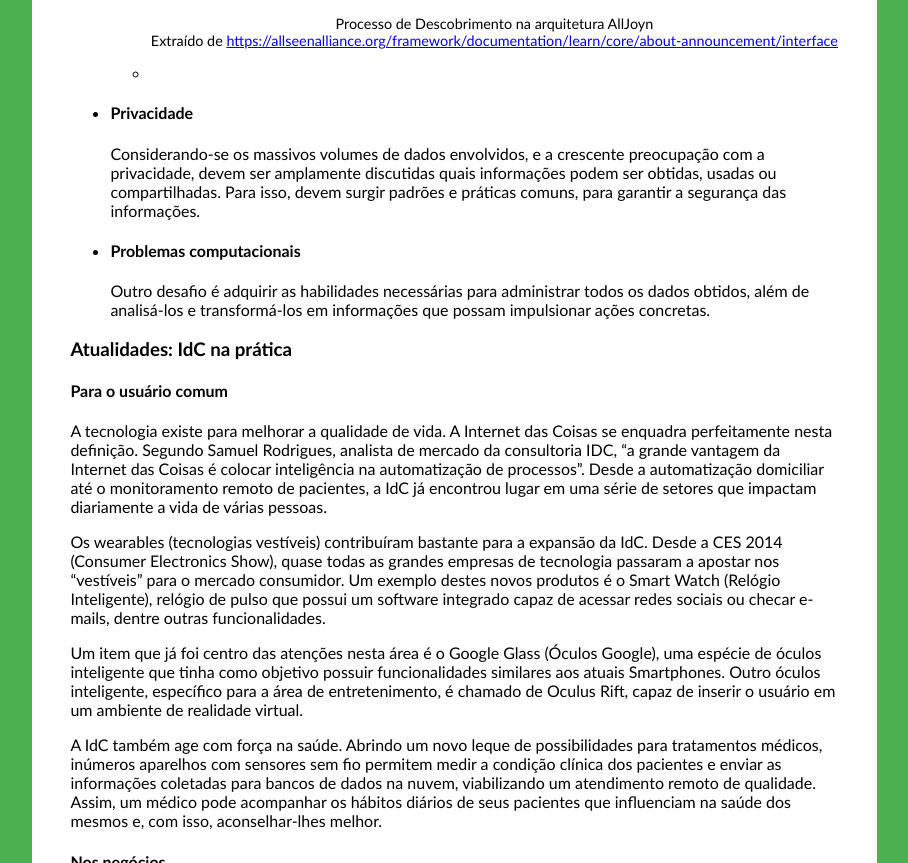
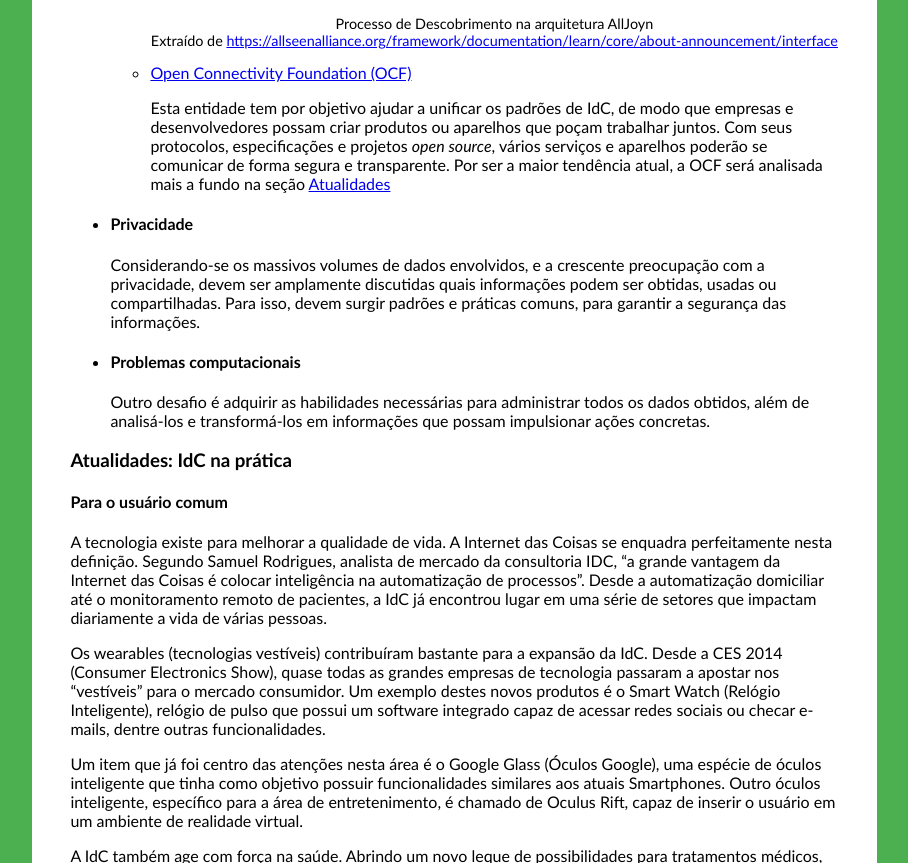
Before and after one commit to celsott/redes1html, a plain HTML site: page iot.html in a window 1280 px wide. Shown: the part 2446-3309 px from the top of the page, without its empty margins (288-1196 px from the left). Drawn offline with Linux system fonts and the light colour scheme.

Commit message:
Acrescentei OCF
Ainda estou em dúvida sobre a diferença entre OCF e OIC.
Joguei a responsabilidade para o Marcelo.
Verificar se o link tem que ser pra Atualidades msm

```diff
--- a/iot.html
+++ b/iot.html
@@ -78,7 +78,8 @@
 		    		<img src="img/AllJoyn-Discovery.png" alt="AllJoyn Discovery">
 		    		<p style="font-size:90%;" align="center">Processo de Descobrimento na arquitetura AllJoyn
 		    		<br>Extraído de <a href="https://allseenalliance.org/framework/documentation/learn/core/about-announcement/interface"> https://allseenalliance.org/framework/documentation/learn/core/about-announcement/interface</a></p>
-		    		<li></li>
+		    		<li><a href="https://openconnectivity.org/"> Open Connectivity Foundation (OCF) <!-- Open Interconnect Consortium --></a></li>
+		    		<p>Esta entidade tem por objetivo ajudar a unificar os padrões de IdC, de modo que empresas e desenvolvedores possam criar produtos ou aparelhos que poçam trabalhar juntos. Com seus protocolos, especificações e projetos <i>open source</i>, vários serviços e aparelhos poderão se comunicar de forma segura e transparente. Por ser a maior tendência atual, a OCF será analisada mais a fundo na seção <a href="#atualidades"> Atualidades<!-- ? --> </a> </p>
 		    	</ul>
 
 		    	<!-- Devem ser padronizadas práticas comuns, principalmente nas áreas de segurança, privacidade e comunicação (incluindo protocolos entre dispositivos). -->
```
